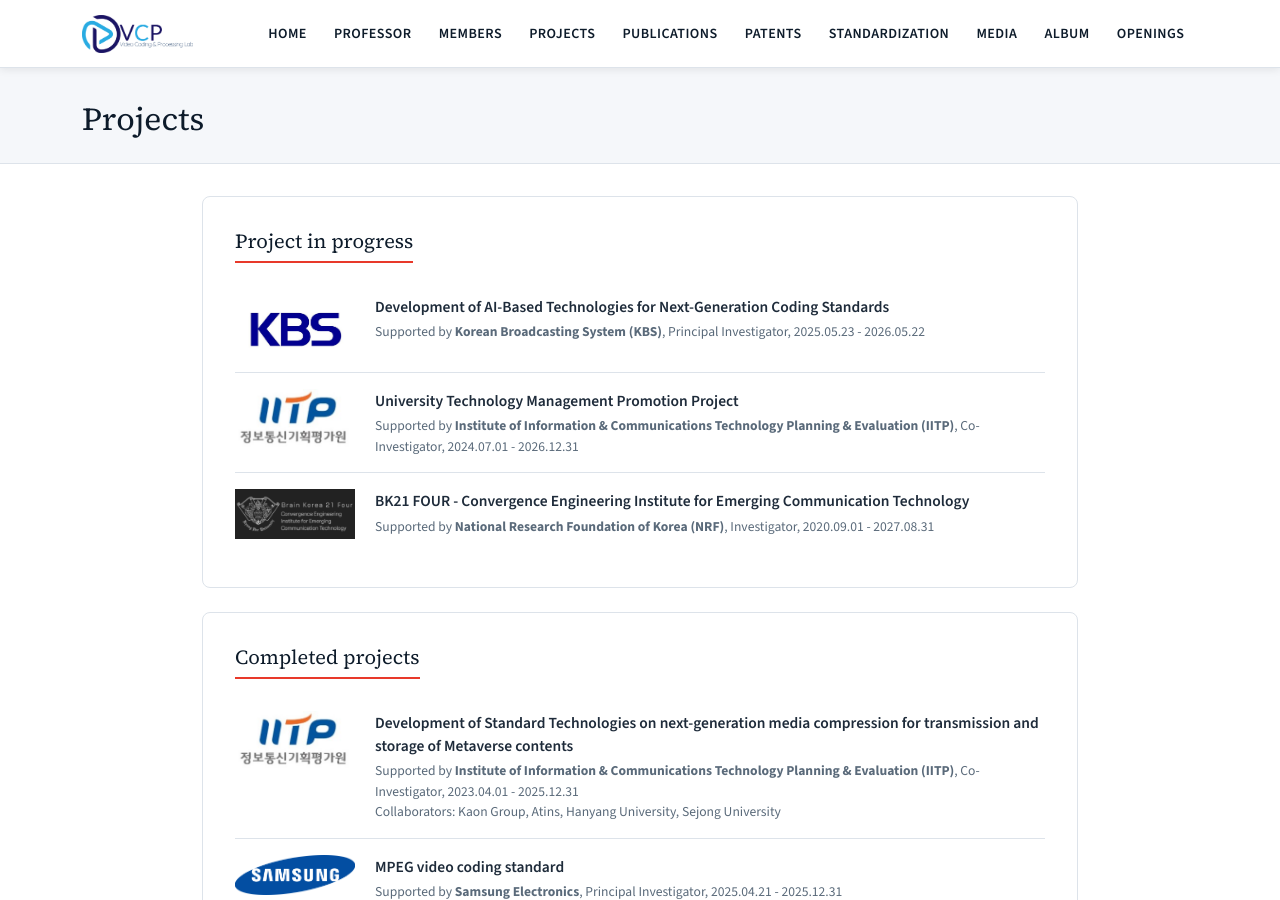
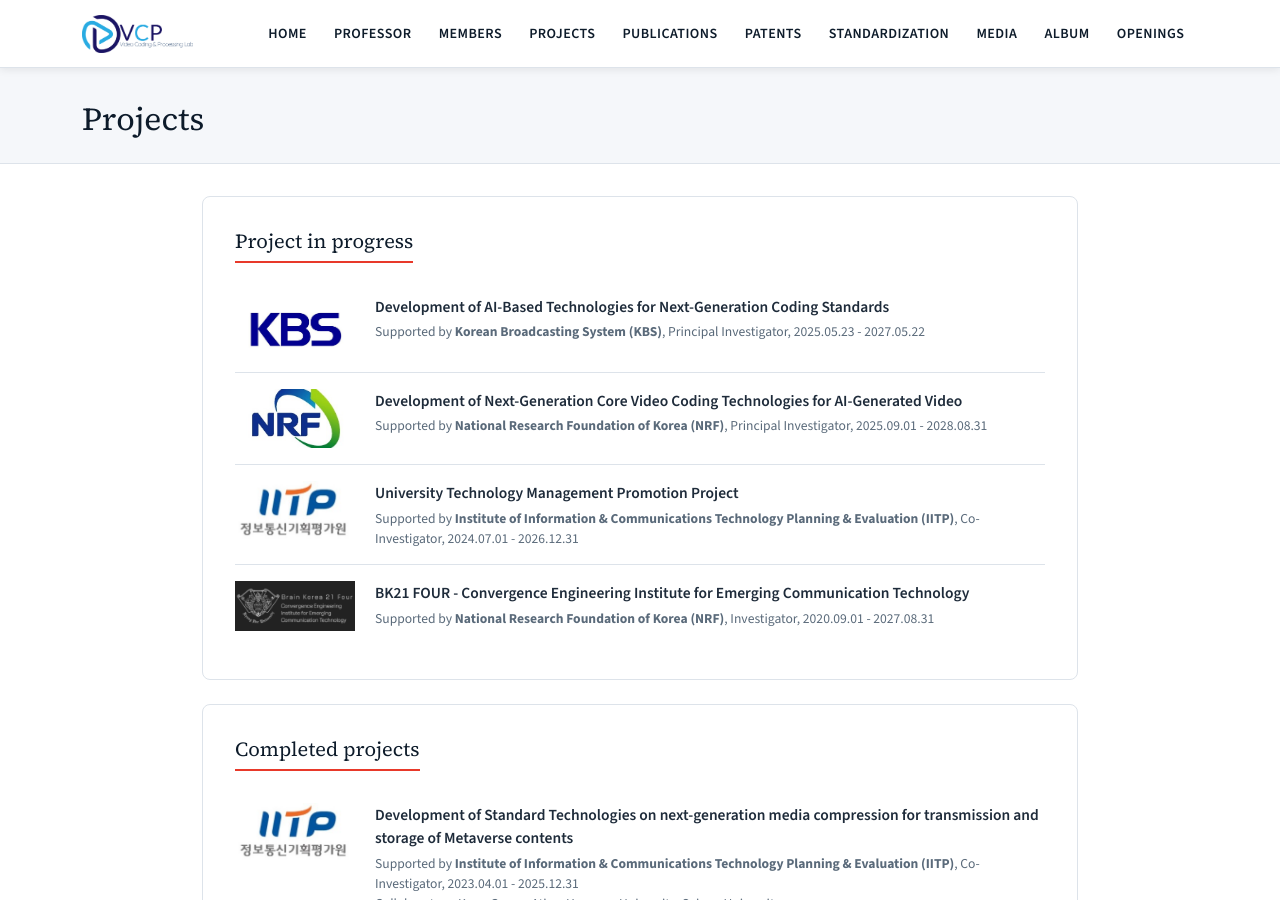
Before and after one commit to KHU-VCP-Lab/KHU-VCP-Lab.github.io, a Jekyll site: the page built from _pages/projects.html, in a window 1280 px wide and 900 px high. Built offline with Jekyll 4.4.1, drawn with Linux system fonts in a browser that asks for light colours.

Commit message:
Update project contents

```diff
--- a/_data/projects.yml
+++ b/_data/projects.yml
@@ -2,8 +2,15 @@
   title: "Development of AI-Based Technologies for Next-Generation Coding Standards"
   sponsor: "Korean Broadcasting System (KBS)"
   role: "Principal Investigator"
-  period: "2025.05.23 - 2026.05.22"
+  period: "2025.05.23 - 2027.05.22"
   logo: "KBS.jpg"
+
+- status: "in_progress"
+  title: "Development of Next-Generation Core Video Coding Technologies for AI-Generated Video"
+  sponsor: "National Research Foundation of Korea (NRF)"
+  role: "Principal Investigator"
+  period: "2025.09.01 - 2028.08.31"
+  logo: "NRF.jpg"
 
 - status: "in_progress"
   title: "University Technology Management Promotion Project"
```
